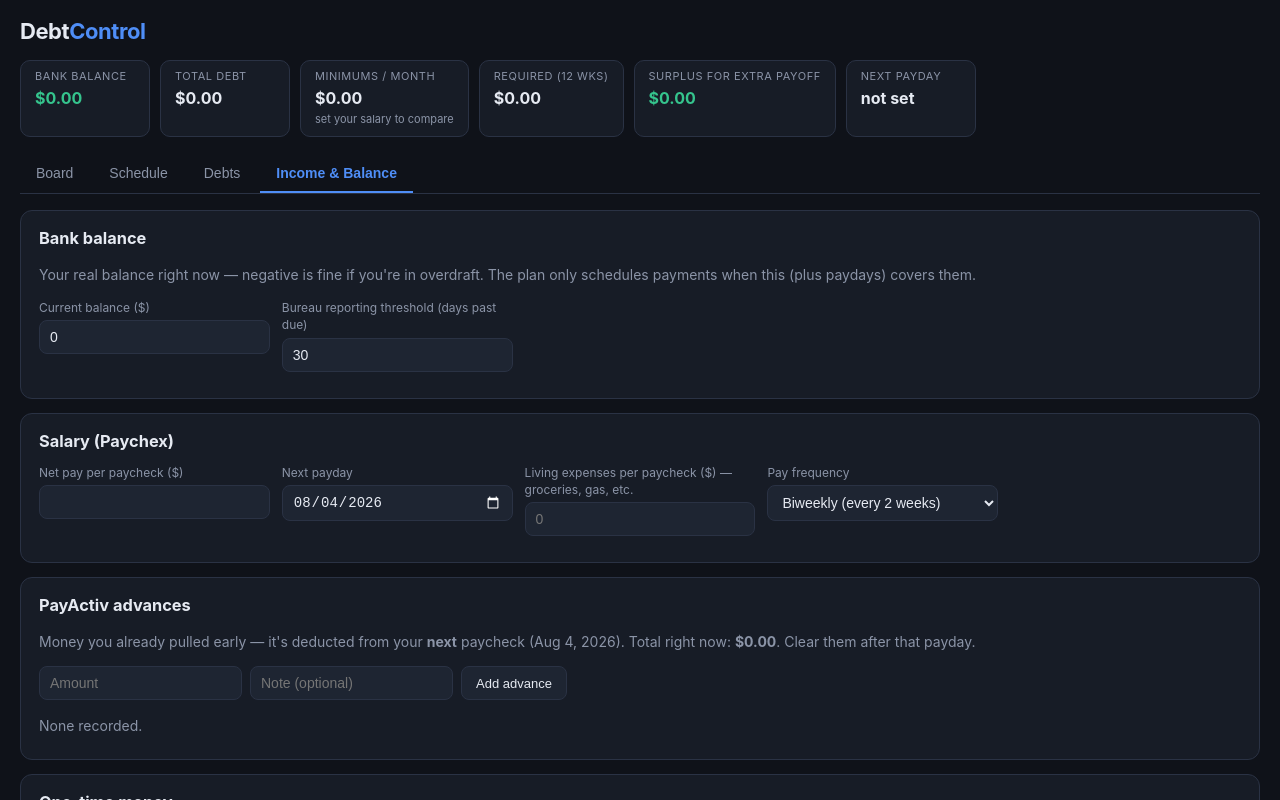
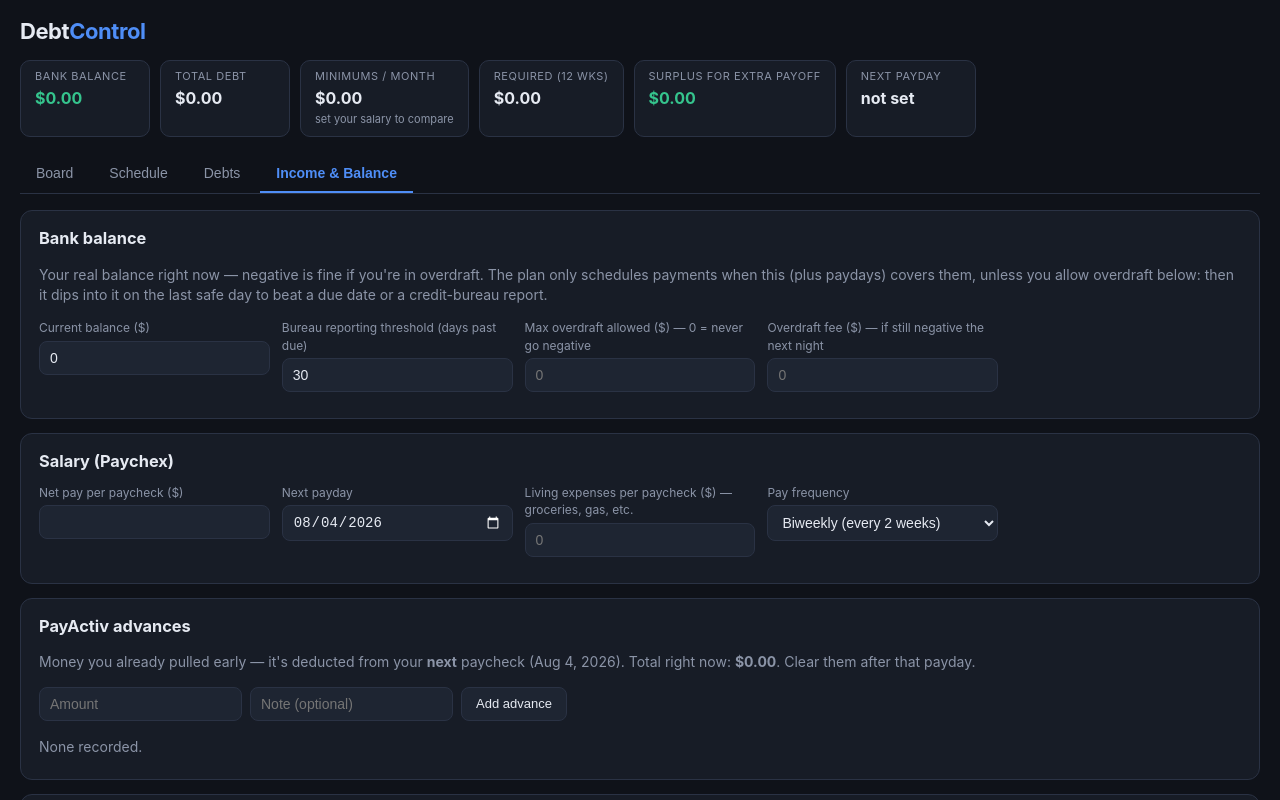
Before and after one commit to umerxzubairy/debt-control, a React (Vite) app: page / in a window 1280 px wide. Shown: the top 800 px of the page. Built offline with nearby package versions, Linux system fonts and the light colour scheme.

Commit message:
feat: add overdraft limit/fee and late fee planning

```diff
--- a/src/App.tsx
+++ b/src/App.tsx
@@ -26,6 +26,10 @@ export default function App() {
   const totalDebt = state.debts.reduce((s, d) => s + d.balance, 0)
   const nextPayday = plan.paydays[0]
 
+  // how much further below $0 the bank will still let the account go right now
+  const overdraftLimit = state.settings.overdraftLimit ?? 0
+  const overdraftRoom = Math.max(0, overdraftLimit + Math.min(0, state.settings.bankBalance))
+
   // monthly money in vs. out
   const paychecksPerMonth = 365.25 / state.income.frequencyDays / 12
   const monthlyIncome = state.income.payAmount * paychecksPerMonth
@@ -46,6 +50,11 @@ export default function App() {
             label="Bank balance"
             value={fmtMoney(state.settings.bankBalance)}
             tone={state.settings.bankBalance < 0 ? 'bad' : 'good'}
+            sub={
+              overdraftLimit > 0
+                ? `overdraft room ${fmtMoney(overdraftRoom)} of ${fmtMoney(overdraftLimit)}`
+                : undefined
+            }
           />
           <Stat label="Total debt" value={fmtMoney(totalDebt)} tone="neutral" />
           <Stat
@@ -65,6 +74,16 @@ export default function App() {
             value={fmtMoney(plan.totalRequired)}
             tone="neutral"
           />
+          {plan.overdraftFees + plan.lateFees > 0 && (
+            <Stat
+              label="Projected fees (12 wks)"
+              value={fmtMoney(plan.overdraftFees + plan.lateFees)}
+              tone="bad"
+              sub={`overdraft ${fmtMoney(plan.overdraftFees)} · late ${fmtMoney(plan.lateFees)}${
+                plan.peakOverdraft > 0 ? ` · peak overdraft ${fmtMoney(plan.peakOverdraft)}` : ''
+              }`}
+            />
+          )}
           {plan.shortfall > 0 ? (
             <Stat label="Shortfall" value={fmtMoney(plan.shortfall)} tone="bad" />
           ) : (
--- a/src/components/Debts.tsx
+++ b/src/components/Debts.tsx
@@ -232,6 +232,19 @@ function DebtForm({
           />
         </label>
         <label>
+          Late fee ($) — charged if paid after the due date
+          <input
+            type="number"
+            step="0.01"
+            min="0"
+            placeholder="0"
+            value={d.lateFee ?? ''}
+            onChange={(e) =>
+              set({ lateFee: e.target.value ? parseFloat(e.target.value) : undefined })
+            }
+          />
+        </label>
+        <label>
           Due day of month
           <input
             required
--- a/src/components/IncomePanel.tsx
+++ b/src/components/IncomePanel.tsx
@@ -27,7 +27,9 @@ export default function IncomePanel({
         <h3>Bank balance</h3>
         <p className="muted">
           Your real balance right now — negative is fine if you're in overdraft. The plan only
-          schedules payments when this (plus paydays) covers them.
+          schedules payments when this (plus paydays) covers them, unless you allow overdraft
+          below: then it dips into it on the last safe day to beat a due date or a credit-bureau
+          report.
         </p>
         <div className="grid">
           <label>
@@ -58,6 +60,38 @@ export default function IncomePanel({
                 dispatch({
                   type: 'setSettings',
                   settings: { ...settings, bureauReportDays: parseInt(e.target.value) || 30 },
+                })
+              }
+            />
+          </label>
+          <label>
+            Max overdraft allowed ($) — 0 = never go negative
+            <input
+              type="number"
+              step="1"
+              min="0"
+              placeholder="0"
+              value={settings.overdraftLimit || ''}
+              onChange={(e) =>
+                dispatch({
+                  type: 'setSettings',
+                  settings: { ...settings, overdraftLimit: Math.max(0, parseFloat(e.target.value) || 0) },
+                })
+              }
+            />
+          </label>
+          <label>
+            Overdraft fee ($) — if still negative the next night
+            <input
+              type="number"
+              step="0.01"
+              min="0"
+              placeholder="0"
+              value={settings.overdraftFee || ''}
+              onChange={(e) =>
+                dispatch({
+                  type: 'setSettings',
+                  settings: { ...settings, overdraftFee: Math.max(0, parseFloat(e.target.value) || 0) },
                 })
               }
             />
--- a/src/components/Schedule.tsx
+++ b/src/components/Schedule.tsx
@@ -11,6 +11,7 @@ type Row =
       livingDeducted: number
     }
   | { kind: 'oneTime'; date: string; amount: number; direction: 'in' | 'out'; note?: string }
+  | { kind: 'fee'; date: string; amount: number; balanceAfter: number }
   | {
       kind: 'payment'
       date: string | null
@@ -19,6 +20,7 @@ type Row =
       amount: number
       status: PlannedStatus
       autopay: boolean
+      lateFee: number
       isPastDueCatchUp: boolean
       balanceAfter?: number
     }
@@ -39,6 +41,12 @@ export default function Schedule({ plan }: { state: AppState; plan: PlanResult }
       direction: e.kind,
       note: e.note,
     })),
+    ...plan.overdraftFeeEvents.map((f) => ({
+      kind: 'fee' as const,
+      date: f.date,
+      amount: f.amount,
+      balanceAfter: f.balanceAfter,
+    })),
     ...plan.payments.map((p) => ({
       kind: 'payment' as const,
       date: p.plannedDate,
@@ -47,6 +55,7 @@ export default function Schedule({ plan }: { state: AppState; plan: PlanResult }
       amount: p.amount,
       status: p.status,
       autopay: p.autopay,
+      lateFee: p.lateFee,
       isPastDueCatchUp: p.isPastDueCatchUp,
       balanceAfter: p.balanceAfter,
     })),
@@ -57,7 +66,9 @@ export default function Schedule({ plan }: { state: AppState; plan: PlanResult }
     const da = a.date ?? '9999-12-31'
     const db = b.date ?? '9999-12-31'
     if (da !== db) return da.localeCompare(db)
-    return a.kind !== 'payment' ? -1 : 1
+    // same day: money in first, then payments, then the bank's end-of-day fee
+    const order = { payday: 0, oneTime: 0, payment: 1, fee: 2 }
+    return order[a.kind] - order[b.kind]
   })
 
   if (plan.payments.length === 0 && plan.paydays.length === 0) {
@@ -119,6 +130,18 @@ export default function Schedule({ plan }: { state: AppState; plan: PlanResult }
                 <td />
                 <td />
               </tr>
+            ) : r.kind === 'fee' ? (
+              <tr key={i} className="unfunded-row">
+                <td>{fmtDate(r.date)}</td>
+                <td>—</td>
+                <td>
+                  🏦 Overdraft fee
+                  <span className="muted"> · still negative the next night</span>
+                </td>
+                <td className="num danger">−{fmtMoney(r.amount)}</td>
+                <td />
+                <td className="num muted">{fmtMoney(r.balanceAfter)}</td>
+              </tr>
             ) : (
               <tr
                 key={i}
@@ -138,7 +161,12 @@ export default function Schedule({ plan }: { state: AppState; plan: PlanResult }
                   )}
                   {r.status === 'late' && <span className="warn">late</span>}
                   {r.status === 'unfunded' && <span className="danger">unfunded</span>}
-                  {r.status === 'overdraft' && <span className="danger">overdraft</span>}
+                  {r.status === 'overdraft' && (
+                    <span className="danger">{r.autopay ? 'overdraft' : 'via overdraft'}</span>
+                  )}
+                  {r.lateFee > 0 && (
+                    <span className="warn"> +{fmtMoney(r.lateFee)} late fee</span>
+                  )}
                 </td>
                 <td className="num muted">{r.balanceAfter != null ? fmtMoney(r.balanceAfter) : ''}</td>
               </tr>
--- a/src/engine/planner.ts
+++ b/src/engine/planner.ts
@@ -1,6 +1,7 @@
 import type {
   AppState,
   Debt,
+  OverdraftFeeEvent,
   Payday,
   PlanResult,
   PlannedPayment,
@@ -11,6 +12,12 @@ import { addDays, daysBetween, nextDueDate, prevDueDate, todayISO } from './date
 /** Planning horizon in days (~6 biweekly paychecks) */
 export const HORIZON_DAYS = 84
 
+/**
+ * Overdraft-funded catch-ups are paid this many days before the creditor's
+ * bureau-reporting date, since card payments can take a couple of days to post.
+ */
+export const BUREAU_SAFETY_DAYS = 2
+
 interface Obligation {
   debtId: string
   debtName: string
@@ -18,7 +25,17 @@ interface Obligation {
   dueDate: string
   /** Earliest date the planner will spend cash on this */
   payableFrom: string
+  /**
+   * Last day to pay without penalty (the due date, or just before the bureau
+   * reports a past-due account). Overdraft is only used on/after this day.
+   * null = never worth overdrafting for.
+   */
+  deadline: string | null
   isPastDueCatchUp: boolean
+  /** Past-due on a bureau-reporting debt: worth an overdraft fee to avoid a report */
+  bureauCritical: boolean
+  /** Fee the lender charges if this lands after dueDate */
+  lateFee: number
   daysUntilReport?: number
   reportsToBureau: boolean
   /** Deducted on dueDate no matter what; never rescheduled */
@@ -39,6 +56,17 @@ interface Obligation {
  * Autopay obligations are the exception: they are fixed-date. They leave the
  * account on their due date regardless of cash (possibly overdrawing it), and
  * flexible payments hold back whatever autopays need before the next inflow.
+ *
+ * Overdraft: when `settings.overdraftLimit` > 0, a flexible payment that cash
+ * can't cover may dip into overdraft — but only on its deadline day (the last
+ * safe moment, so the account is negative as briefly as possible), never past
+ * the limit, and only if that beats the alternative:
+ *  - bureau-critical catch-ups always qualify (a bureau report is the worst outcome)
+ *  - otherwise the overdraft must not cost a fee, or the fee must be smaller
+ *    than the late fee it avoids.
+ * The bank charges `overdraftFee` once per episode when the balance is still
+ * negative on a second consecutive night; the planner looks one day ahead so
+ * overdrafts that clear by the next morning are preferred (no fee).
  */
 export function buildPlan(state: AppState): PlanResult {
   const today = todayISO()
@@ -83,27 +111,73 @@ export function buildPlan(state: AppState): PlanResult {
       .reduce((s, o) => s + o.amount, 0)
   }
 
+  const overdraftLimit = Math.max(0, settings.overdraftLimit ?? 0)
+  const overdraftFee = Math.max(0, settings.overdraftFee ?? 0)
+
   let cash = settings.bankBalance
   let day = today
+  // consecutive nights (end of day) the balance has been below $0
+  let negDays = 0
+  let peakOverdraft = 0
+  let overdraftFees = 0
+  const overdraftFeeEvents: OverdraftFeeEvent[] = []
+
+  // Money movements the plan can't change, used to peek at tomorrow's balance
+  const forcedDelta = (d: string) =>
+    (paydayByDate.get(d) ?? 0) +
+    (oneTimeByDate.get(d) ?? 0) -
+    autopays.filter((o) => o.dueDate === d).reduce((s, o) => s + o.amount, 0)
+
+  // Will the bank charge an overdraft fee if the balance is `cashNow` today?
+  // The fee lands when the balance is negative on a second consecutive night.
+  const feeExpected = (from: string, cashNow: number): boolean => {
+    if (overdraftFee <= 0 || cashNow >= 0 || negDays >= 2) return false
+    if (negDays >= 1) return true // still negative tonight = second night
+    return cashNow + forcedDelta(addDays(from, 1)) < 0
+  }
+
+  const fund = (ob: Obligation, d: string) => {
+    ob.plannedDate = d
+    cash -= ob.amount
+    ob.balanceAfter = round2(cash)
+  }
+
   while (day <= horizonEnd) {
     cash += paydayByDate.get(day) ?? 0
     cash += oneTimeByDate.get(day) ?? 0
     for (const ob of autopays) {
-      if (ob.dueDate !== day) continue
-      ob.plannedDate = day
-      cash -= ob.amount
-      ob.balanceAfter = round2(cash)
+      if (ob.dueDate === day) fund(ob, day)
     }
     const reserve = autopayReserve(day)
     for (const ob of obligations) {
       if (ob.autopay || ob.plannedDate) continue
       if (day < ob.payableFrom) continue
       if (cash - reserve >= ob.amount) {
-        ob.plannedDate = day
-        cash -= ob.amount
-        ob.balanceAfter = round2(cash)
+        fund(ob, day)
+        continue
       }
+      // Cash can't cover it. Is this the last safe day to use overdraft?
+      if (overdraftLimit <= 0 || !ob.deadline) continue
+      if (ob.bureauCritical ? day < ob.deadline : day !== ob.deadline) continue
+      const after = cash - ob.amount
+      const extraFee = feeExpected(day, after) && !feeExpected(day, cash) ? overdraftFee : 0
+      const withinLimit = after - reserve - extraFee >= -overdraftLimit
+      const worthIt = ob.bureauCritical || extraFee === 0 || ob.lateFee > extraFee
+      if (withinLimit && worthIt) fund(ob, day)
     }
+
+    // end of day: overdraft bookkeeping
+    if (cash < 0) {
+      negDays++
+      if (negDays === 2 && overdraftFee > 0) {
+        cash -= overdraftFee
+        overdraftFees += overdraftFee
+        overdraftFeeEvents.push({ date: day, amount: overdraftFee, balanceAfter: round2(cash) })
+      }
+    } else {
+      negDays = 0
+    }
+    peakOverdraft = Math.max(peakOverdraft, -cash)
     day = addDays(day, 1)
   }
 
@@ -118,15 +192,16 @@ export function buildPlan(state: AppState): PlanResult {
     isPastDueCatchUp: ob.isPastDueCatchUp,
     daysUntilReport: ob.daysUntilReport,
     balanceAfter: ob.balanceAfter,
+    lateFee: lateFeeFor(ob),
   }))
 
   const totalRequired = round2(obligations.reduce((s, o) => s + o.amount, 0))
-  // Unfunded payments, plus the part of each autopay that overdraws the account
+  // Unfunded payments, plus the part of each autopay that overdraws past the bank's limit
   const shortfall = round2(
     obligations.reduce((s, o) => {
       if (!o.plannedDate) return s + o.amount
-      if (o.autopay && (o.balanceAfter ?? 0) < 0) {
-        return s + Math.min(o.amount, -(o.balanceAfter ?? 0))
+      if (o.autopay && (o.balanceAfter ?? 0) < -overdraftLimit) {
+        return s + Math.min(o.amount, -(o.balanceAfter ?? 0) - overdraftLimit)
       }
       return s
     }, 0),
@@ -140,7 +215,21 @@ export function buildPlan(state: AppState): PlanResult {
     totalRequired,
     shortfall,
     surplus: shortfall > 0 ? 0 : round2(Math.max(0, cash)),
+    overdraftFees: round2(overdraftFees),
+    overdraftFeeEvents,
+    lateFees: round2(payments.reduce((s, p) => s + p.lateFee, 0)),
+    peakOverdraft: round2(peakOverdraft),
   }
+}
+
+/**
+ * A regular payment that lands after its due date (or never gets funded inside
+ * the horizon) earns the lender's late fee. Catch-ups are already late — that
+ * fee has been charged and belongs in the past-due amount.
+ */
+function lateFeeFor(ob: Obligation): number {
+  if (ob.isPastDueCatchUp || ob.lateFee <= 0) return 0
+  return !ob.plannedDate || ob.plannedDate > ob.dueDate ? ob.lateFee : 0
 }
 
 function buildPaydays(state: AppState, horizonEnd: string): Payday[] {
@@ -188,6 +277,12 @@ function buildObligations(
         amount: Math.min(amount, debt.balance),
         dueDate: since,
         payableFrom: today,
+        // pay a couple of days before the report date so the payment posts in time
+        deadline: debt.reportsToBureau
+          ? maxDate(today, addDays(since, bureauReportDays - 1 - BUREAU_SAFETY_DAYS))
+          : null,
+        bureauCritical: debt.reportsToBureau,
+        lateFee: 0,
         isPastDueCatchUp: true,
         daysUntilReport: debt.reportsToBureau
           ? Math.max(0, bureauReportDays - daysPast)
@@ -214,6 +309,9 @@ function buildObligations(
         dueDate: due,
         // don't tie up cash more than 7 days before the due date
         payableFrom: maxDate(today, addDays(due, -7)),
+        deadline: due,
+        bureauCritical: false,
+        lateFee: debt.lateFee ?? 0,
         isPastDueCatchUp: false,
         reportsToBureau: debt.reportsToBureau,
         autopay: debt.autopay === true,
@@ -243,7 +341,9 @@ function buildPayoffOrder(debts: Debt[], strategy: 'avalanche' | 'snowball') {
 
 function paymentStatus(ob: Obligation): PlannedPayment['status'] {
   if (!ob.plannedDate) return 'unfunded'
-  if (ob.autopay) return (ob.balanceAfter ?? 0) < 0 ? 'overdraft' : 'on_time'
+  // Paid by dipping below $0 — the thing to watch, whether or not it's on time
+  if ((ob.balanceAfter ?? 0) < 0) return 'overdraft'
+  if (ob.autopay) return 'on_time'
   return ob.plannedDate <= ob.dueDate ? 'on_time' : 'late'
 }
 
--- a/src/store.ts
+++ b/src/store.ts
@@ -19,6 +19,8 @@ export const initialState: AppState = {
     asOfDate: todayISO(),
     strategy: 'avalanche',
     bureauReportDays: 30,
+    overdraftLimit: 0,
+    overdraftFee: 0,
   },
 }
 
```
Also changed, not shown: src/components/Board.tsx (+8 -1 lines), src/types.ts (+23 -1 lines), 2 other files (tests, documents, lock files or other folders).
